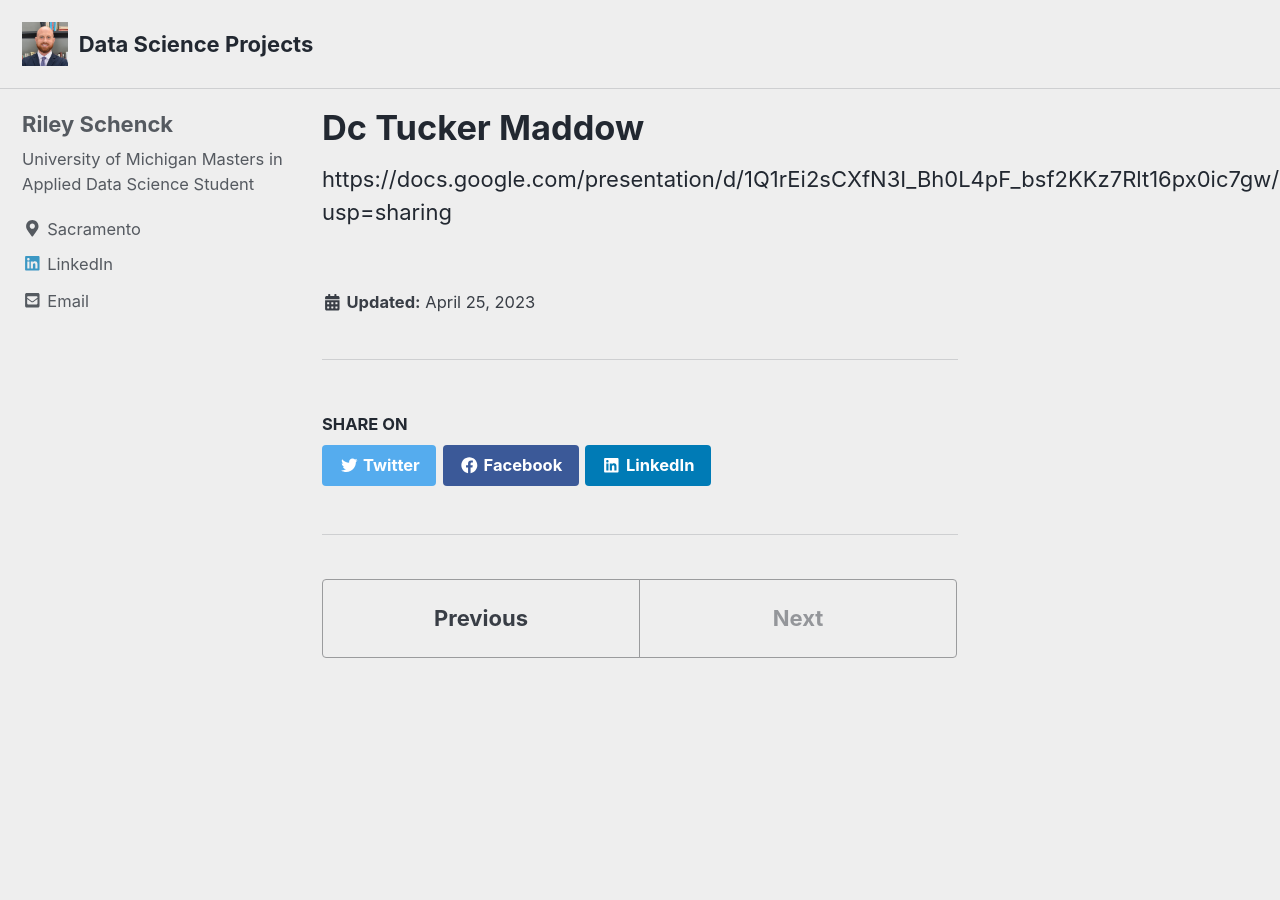
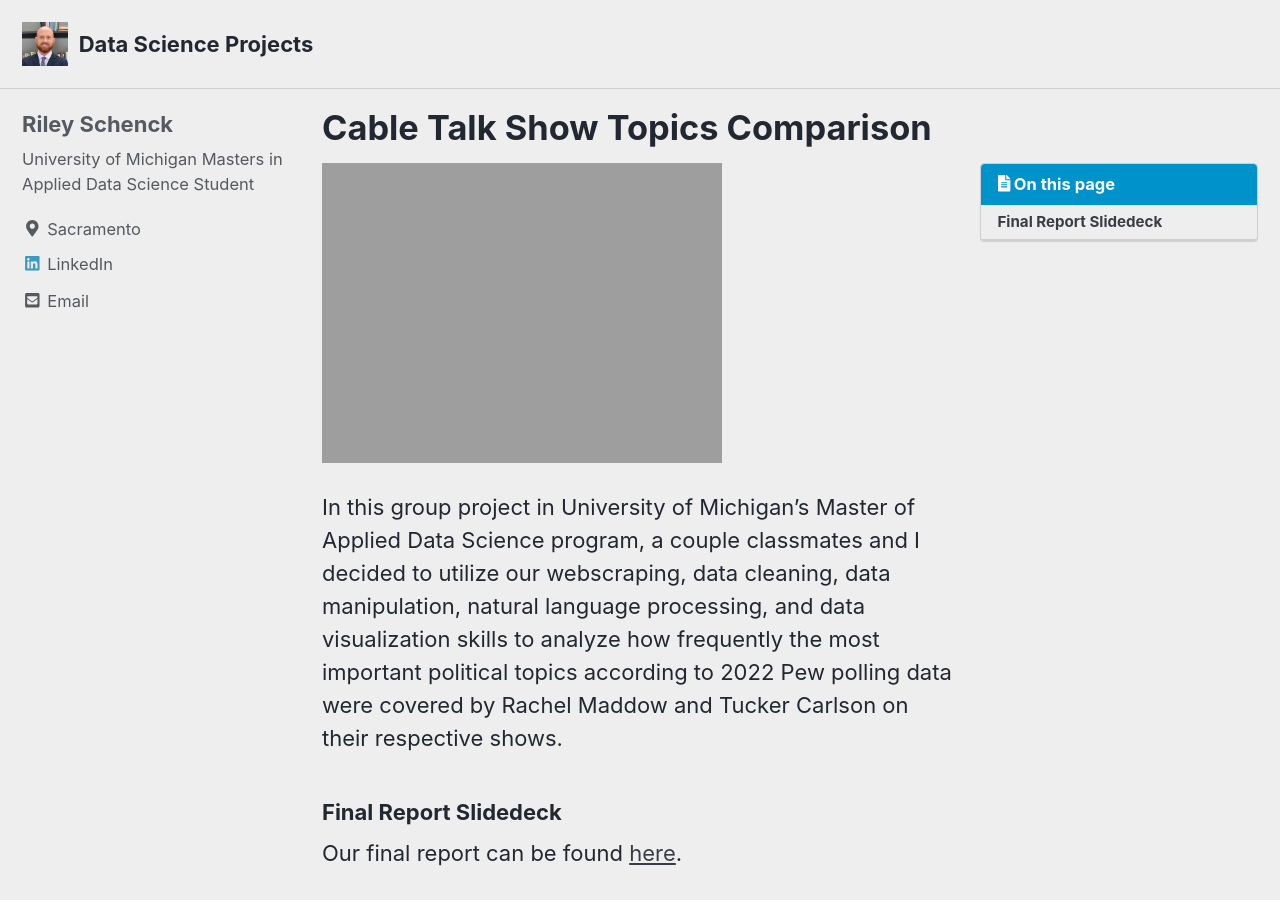
Before and after one commit to rileyschenck/website, a Jekyll site: the page built from _posts/2023-04-25-DC-Tucker-Maddow.md, in a window 1280 px wide and 900 px high. Built offline with Jekyll 4.4.1, drawn with Linux system fonts in a browser that asks for light colours; cached includes are drawn as plain includes; nearby versions of some CDN libraries; a script that is not in the unit is left out; some of the changed text lies outside the part shown.

Commit message:
Update 2023-04-25-DC-Tucker-Maddow.md

```diff
--- a/_posts/2023-04-25-DC-Tucker-Maddow.md
+++ b/_posts/2023-04-25-DC-Tucker-Maddow.md
@@ -1,4 +1,17 @@
+---
+title: "Cable Talk Show Topics Comparison"
+date: 2023-04-25
+published: true
+tags: [ powerpoint, riley, schenck]
+excerpt: "Slidedeck from a group project where we compared topics covered by Rachel Maddow and Tucker Carlson in their respective shows"
 
+toc: true
+toc_sticky: true
+---
+![Plot1]({{ site.url }}{{ site.baseurl }}/assets/images/limiteddict.png)
 
+In this group project in University of Michigan's Master of Applied Data Science program, a couple classmates and I decided to utilize our webscraping, data cleaning, data manipulation, natural language processing, and data visualization skills to analyze how frequently the most important political topics according to 2022 Pew polling data were covered by Rachel Maddow and Tucker Carlson on their respective shows.
 
-https://docs.google.com/presentation/d/1Q1rEi2sCXfN3I_Bh0L4pF_bsf2KKz7Rlt16px0ic7gw/edit?usp=sharing
+### Final Report Slidedeck
+
+Our final report can be found [here](https://docs.google.com/presentation/d/1Q1rEi2sCXfN3I_Bh0L4pF_bsf2KKz7Rlt16px0ic7gw/edit?usp=sharing).
```
